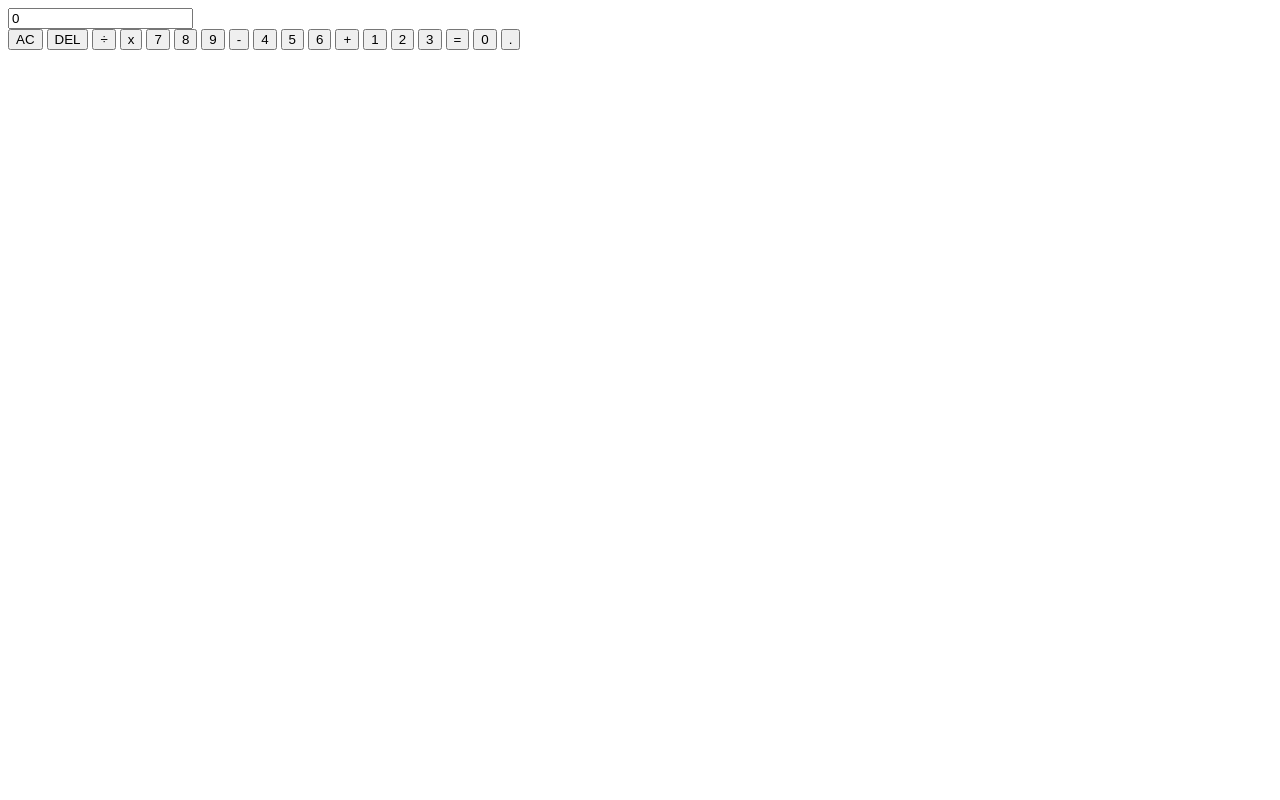
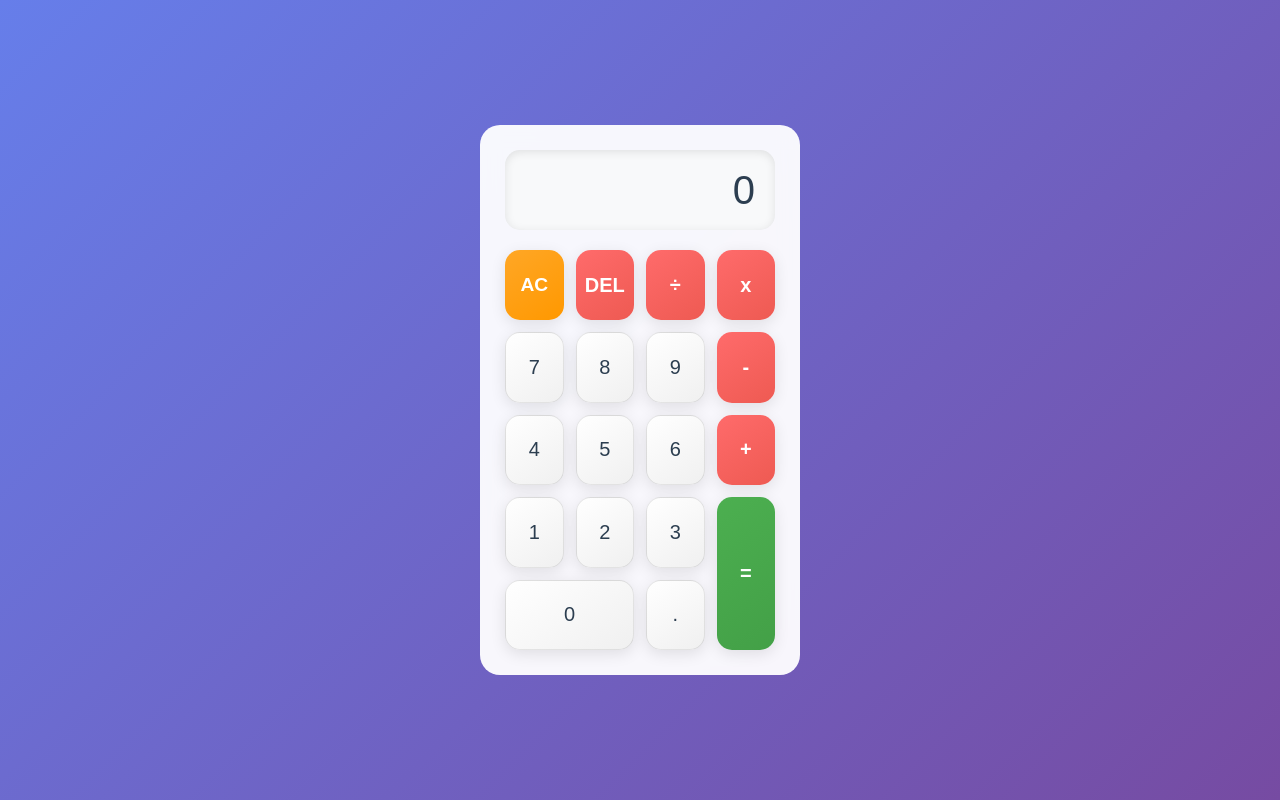
Before and after one commit to NTKakana/Calculator---JS, a plain HTML site: page index.html in a window 1280 px wide. Drawn offline with Linux system fonts and the light colour scheme.

Commit message:
Lesson 7: Styling

```diff
--- a/style.css
+++ b/style.css
@@ -0,0 +1,165 @@
+* {
+    margin: 0;
+    padding: 0;
+    box-sizing: border-box;
+}
+
+body {
+    font-family: -apple-system, BlinkMacSystemFont, 'Segoe UI', Roboto, sans-serif;
+    background: linear-gradient(135deg, #667eea 0%, #764ba2 100%);
+    min-height: 100vh;
+    display: flex;
+    justify-content: center;
+    align-items: center;
+    padding: 20px;
+}
+
+.calculator {
+    background: rgba(255, 255, 255, 0.95);
+    backdrop-filter: blur(10px);
+    border-radius: 20px;
+    box-shadow: 0 20px 40px rgba(0, 0, 0, 0.1), 0, 0, 0, 1px rgba(255, 255, 255, 0.2);
+    padding: 25px;
+    width: 100%;
+    max-width: 320px;
+    transition: transform 0.3s ease;
+}
+
+.calculator:hover {
+    transform: translateY(-5px);
+}
+
+.display {
+    margin-bottom: 20px;
+}
+
+.display input {
+    width: 100%;
+    height: 80px;
+    border: none;
+    background: #f8f9fa;
+    border-radius: 15px;
+    font-size: 2.5em;
+    font-weight: 300;
+    text-align: right;
+    padding: 0 20px;
+    color: #2c3e50;
+    box-shadow: inset 0 2px 10px rgba(0, 0, 0, 0.1);
+    transition: all 0.3s ease;
+}
+
+.display input:focus {
+    outline: none;
+    background: #ffffff;
+    box-shadow: inset 0 2px 10px rgba(0, 0, 0, 0.1), 0 0 0 3px rgba(102, 126, 234, 0.3);
+}
+
+.buttons {
+    display: grid;
+    grid-template-columns: repeat(4, 1fr);
+    grid-template-rows: repeat(5, 1fr);
+    gap: 12px;
+    height: 400px;
+}
+
+.btn {
+    border: none;
+    border-radius: 15px;
+    font-size: 20px;
+    font-weight: 500;
+    cursor: pointer;
+    transition: all 0.2 ease;
+    box-shadow: 0 4px 15px rgba(0, 0, 0, 0.1);
+    position: relative;
+    overflow: hidden;
+}
+
+.btn:hover {
+    transform: translateY(-2px);
+    box-shadow: 0 8px 25px rgba(0, 0, 0, 0.15);
+}
+
+.btn:active {
+    transform: translateY(0);
+    box-shadow: 0 2px 10px rgba(0, 0, 0, 0.2);
+}
+
+.btn::before {
+    content: '';
+    position: absolute;
+    top: 50%;
+    left: 50%;
+    width: 0;
+    height: 0;
+    background: rgba(255, 255, 255, 0.3);
+    border-radius: 50%;
+    transform: translate(-50%, -50%);
+    transition: width 0.3s ease, height 0.3s ease;
+}
+
+.btn:active::before {
+    width: 100%;
+    height: 100%;
+}
+
+.btn.number {
+    background: linear-gradient(145deg, #ffffff, #f0f0f0);
+    color: #2c3e50;
+    border: 1px solid rgba(0, 0, 0, 0.1);
+}
+
+.btn.number:hover {
+    background: linear-gradient(145deg, #f8f9fa, #e9ecef);
+}
+
+.btn.operator {
+    background: linear-gradient(145deg, #ff6b6b, #ee5a52);
+    color: white;
+    font-weight: 600;
+}
+
+.btn:hover {
+    background: linear-gradient(145deg, #ff5252, #e53935);
+}
+
+.btn.clear {
+    background: linear-gradient(145deg,#ffa726, #ff9800);
+    color: white;
+    font-weight: 600;
+    font-size: 1.2em;
+}
+
+.btn.clear:hover {
+    background: linear-gradient(145deg,#ff9800, #f57c00);
+}
+
+.btn.equals {
+    background: linear-gradient(145deg, #4caf50, #43a047);
+    color: white;
+    font-weight: 600;
+    grid-row: span 2;
+    font-size: 20px;
+}
+
+.btn.equals:hover {
+    background: linear-gradient(145deg,#43a047, #388e3c);
+}
+
+.btn.zero {
+    grid-column: span 2;
+}
+
+@keyframes fadeInUp {
+    from {
+        opacity: 0;
+        transform: translateY(30px);
+    }
+    to {
+        opacity: 1;
+        transform: translateY(0);
+    }
+}
+
+.calculator {
+    animation: fadeInUp 0.6s ease-out;
+}
```
Also changed, not shown: index.html (+1 -1 lines).
